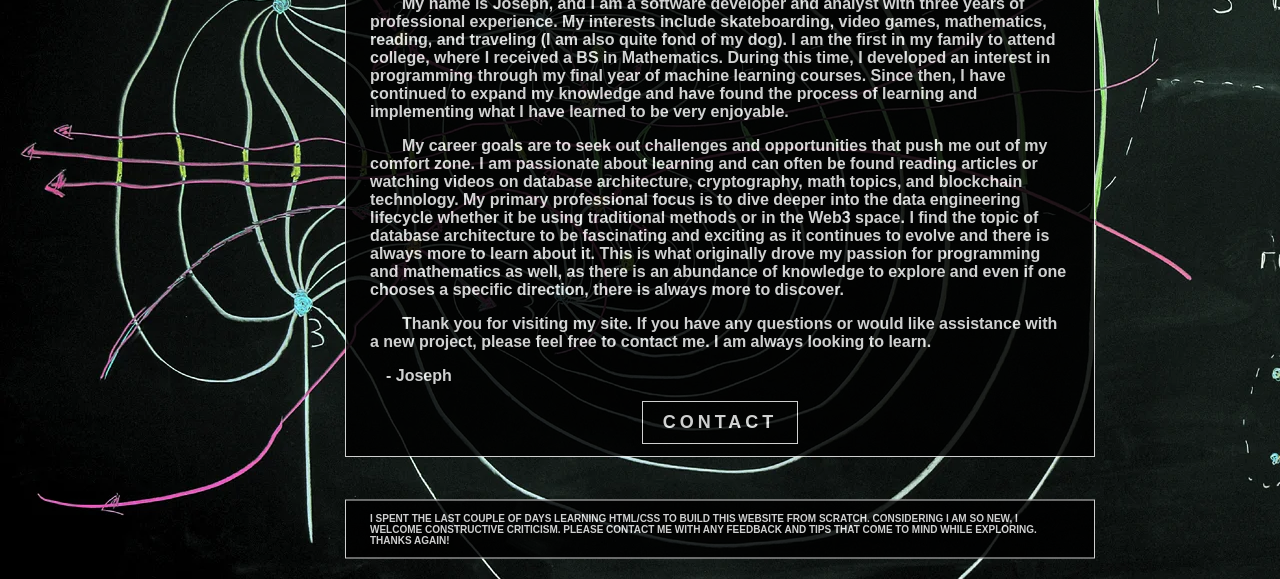
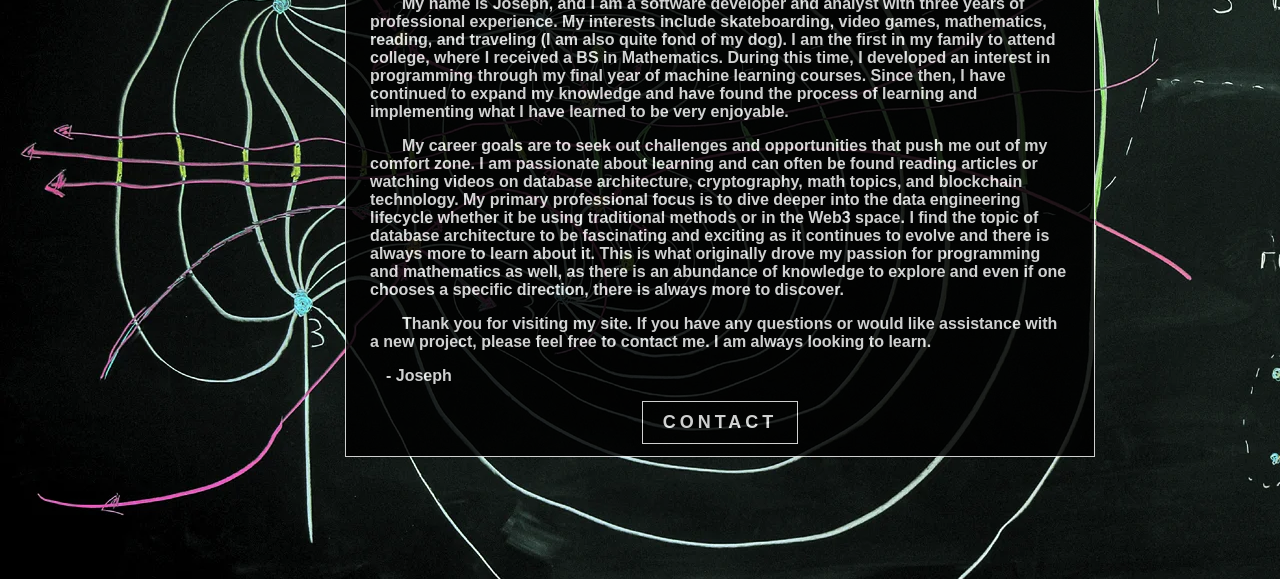
Before and after one commit to jojomoto/jojomoto.github.com, a plain HTML site: page bio-page.html in a window 1280 px wide. Shown: the part 221-800 px from the top of the page. Drawn offline with Linux system fonts and the light colour scheme.

Commit message:
Update bio-page.html

```diff
--- a/bio-page.html
+++ b/bio-page.html
@@ -42,15 +42,6 @@
                         <p class="summary">&emsp;- Joseph</p>
                         <button class="button" onclick="window.location.href='contact-page.html';">CONTACT</button>
             </div>
-            <div class="header-div" style="margin-top:350px">
-                <p class="summary" style="font-size:10px;margin:0px;">
-                    I SPENT THE LAST COUPLE OF DAYS LEARNING HTML/CSS TO
-                    BUILD THIS WEBSITE FROM SCRATCH. CONSIDERING I AM SO NEW,
-                    I WELCOME CONSTRUCTIVE CRITICISM. PLEASE CONTACT ME WITH
-                    ANY FEEDBACK AND TIPS THAT COME TO MIND WHILE
-                    EXPLORING. THANKS AGAIN!
-                </p>
-            </div>
         </header>
     </body>
 </html>
```
